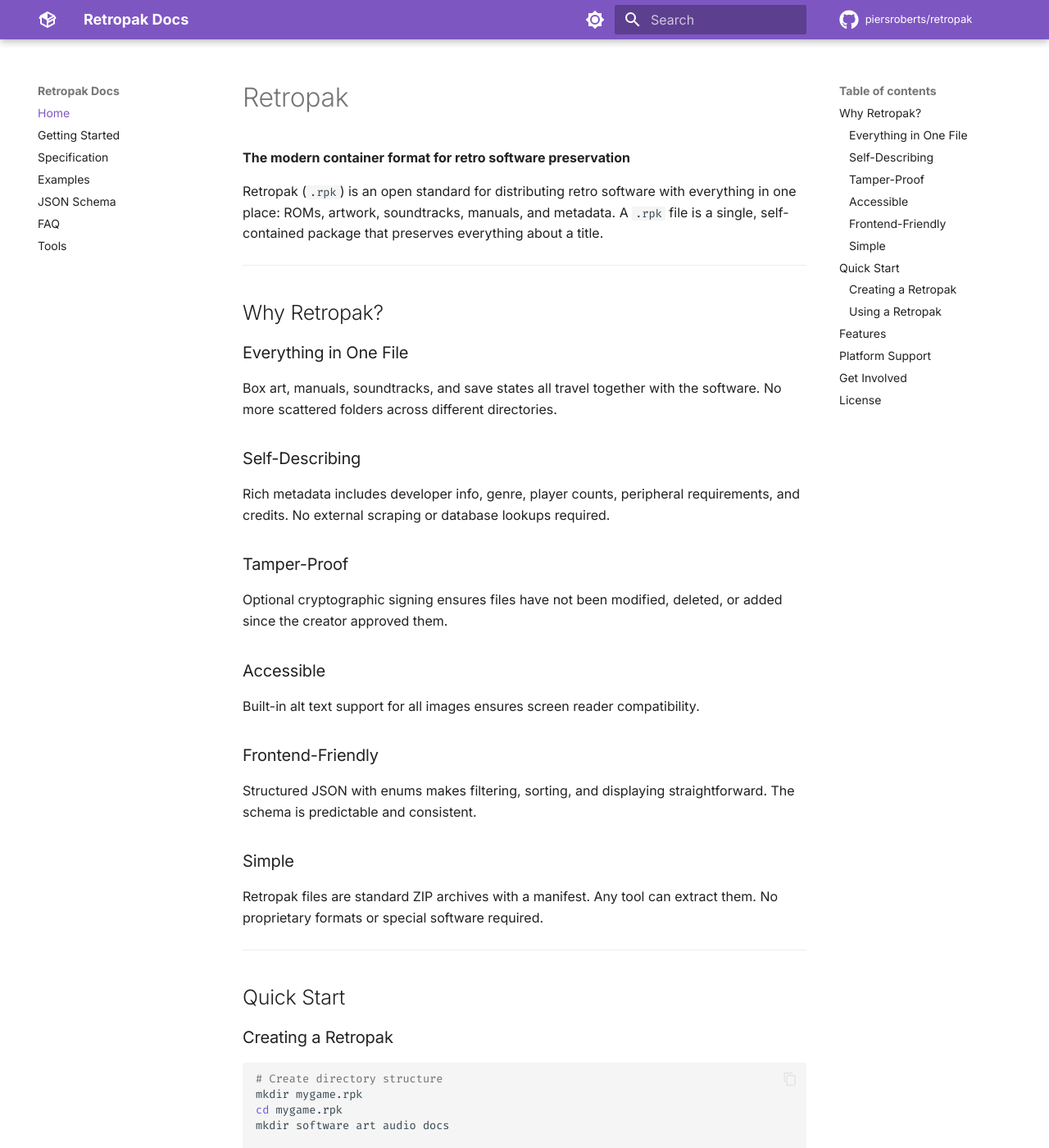
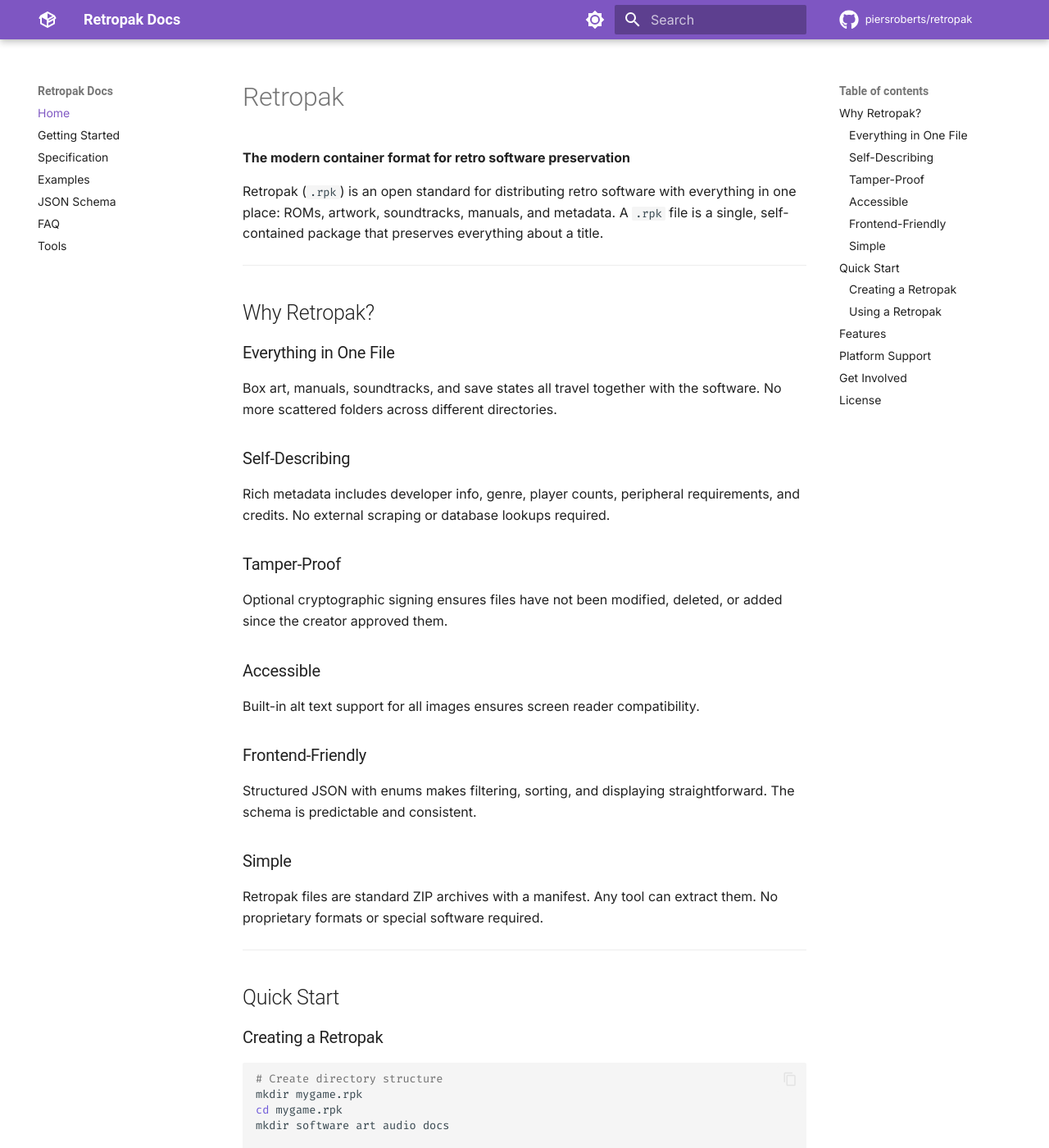
Before and after one commit to piersroberts/retropak, an MkDocs documentation site: the page built from docs/index.md, in a window 1280 px wide and 1400 px high. Shown: the whole window at 82% size. Built offline with MkDocs 1.6.1 and Material for MkDocs 9.7.7, drawn with Linux system fonts in a browser that asks for light colours; comment, search, counter and statistics services are not loaded.

Commit message:
updated fonts

```diff
--- /dev/null
+++ b/docs/stylesheets/custom.css
@@ -0,0 +1,31 @@
+/* Custom fonts for Retropak documentation */
+
+/* Headings - using a more distinctive font */
+h1, h2, h3, h4, h5, h6,
+.md-header__topic,
+.md-nav__title {
+  font-family: 'Space Grotesk', 'Roboto', sans-serif;
+  font-weight: 600;
+}
+
+/* Main body text - keeping Inter but can be changed */
+body,
+.md-typeset p,
+.md-typeset li,
+.md-typeset td {
+  font-family: 'Inter', -apple-system, BlinkMacSystemFont, sans-serif;
+  font-weight: 400;
+}
+
+/* Optional: Adjust heading weights for better hierarchy */
+h1 {
+  font-weight: 700;
+}
+
+h2 {
+  font-weight: 600;
+}
+
+h3, h4, h5, h6 {
+  font-weight: 600;
+}
--- a/mkdocs.yml
+++ b/mkdocs.yml
@@ -53,3 +53,6 @@ nav:
   - JSON Schema: schema.md
   - FAQ: faq.md
   - Tools: tools.md
+
+extra_css:
+  - stylesheets/custom.css
```
